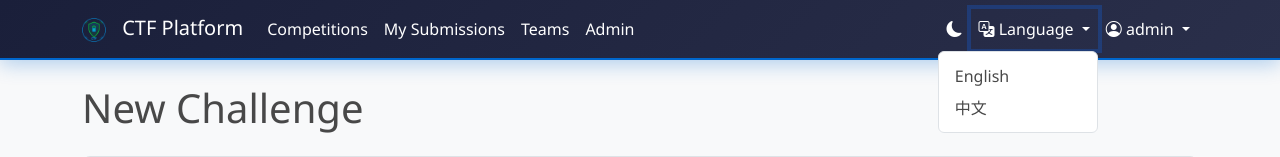
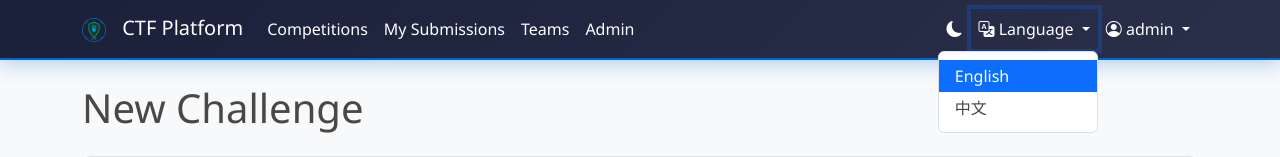
Before and after one commit to zm1990s/Simple-CTF-Platform, a Flask app: page /admin/challenges/new in a window 1280 px wide, after a click on "Language". Shown: the top 157 px of the page. Run offline with Flask 3, Linux system fonts and the light colour scheme; a user stored in the database is signed in; some libraries are stand-ins or nearby versions.

Commit message:
feat: auto-detect browser language and highlight active locale in navbar
- inject_translations() now delegates to get_locale() which already
  checks session → Accept-Language header → server default, so new
  visitors see the UI in their browser's preferred language without
  having to manually switch
- expose current_locale to all templates via context processor
- navbar language dropdown marks the active language with Bootstrap
  active class, and translates its own label via _()

Co-Authored-By: Claude Sonnet 4.6 <noreply@anthropic.com>

```diff
--- a/app.py
+++ b/app.py
@@ -50,13 +50,12 @@ def create_app(config_name='default'):
     @app.context_processor
     def inject_translations():
         def _(text):
-            # Get current locale from session
-            locale = session.get('locale', 'zh')
-            # Return translated text or fallback to original
+            locale = get_locale() or app.config['BABEL_DEFAULT_LOCALE']
             if text in translations and locale in translations[text]:
                 return translations[text][locale]
             return text
-        return dict(_=_)
+        current_locale = get_locale() or app.config['BABEL_DEFAULT_LOCALE']
+        return dict(_=_, current_locale=current_locale)
 
     @app.context_processor
     def inject_platform_settings():
--- a/templates/base.html
+++ b/templates/base.html
@@ -58,11 +58,11 @@
                     </li>
                     <li class="nav-item dropdown">
                         <a class="nav-link dropdown-toggle" href="#" role="button" data-bs-toggle="dropdown" aria-expanded="false">
-                            <i class="bi bi-translate"></i> Language
+                            <i class="bi bi-translate"></i> {{ _('Language') }}
                         </a>
                         <ul class="dropdown-menu dropdown-menu-end">
-                            <li><a class="dropdown-item" href="{{ url_for('auth.set_locale', locale='en') }}">English</a></li>
-                            <li><a class="dropdown-item" href="{{ url_for('auth.set_locale', locale='zh') }}">中文</a></li>
+                            <li><a class="dropdown-item{% if current_locale == 'en' %} active{% endif %}" href="{{ url_for('auth.set_locale', locale='en') }}">English</a></li>
+                            <li><a class="dropdown-item{% if current_locale == 'zh' %} active{% endif %}" href="{{ url_for('auth.set_locale', locale='zh') }}">中文</a></li>
                         </ul>
                     </li>
                     {% if current_user.is_authenticated %}
```
